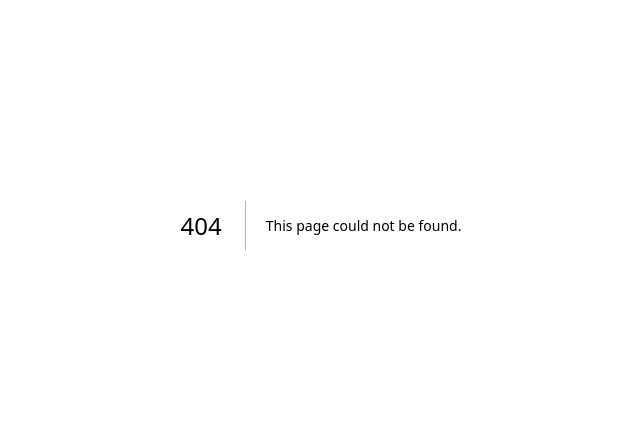
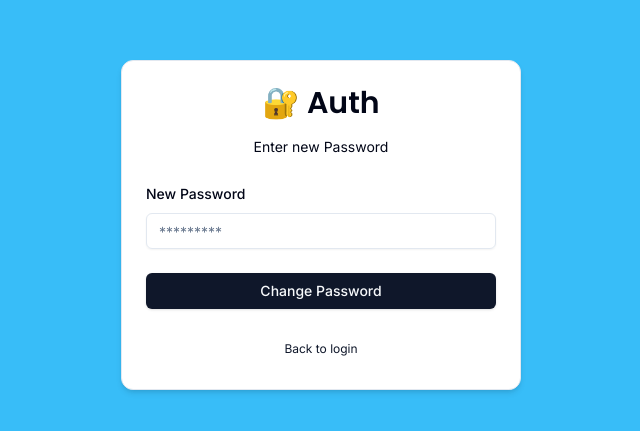
Before and after one commit to AliSherTR/Next-auth, a Next.js app: page /auth/new-password in a window 1280 px wide. Before the commit this address had no page. Shown: the part 175-606 px from the top of the page, without its empty margins (319-959 px from the left). Built offline with nearby package versions, Linux system fonts and the light colour scheme.

Commit message:
feat: password reset functionality'

```diff
--- /dev/null
+++ b/actions/new-password.ts
@@ -0,0 +1,51 @@
+"use server";
+import bcrypt from "bcryptjs";
+import { getPasswordResetTokenByToken } from "@/data/password-token";
+import { getUserByEmail } from "@/data/user";
+import { db } from "@/lib/db";
+import { NewPasswordSchema } from "@/schemas";
+import * as z from "zod";
+
+export const resetPassword = async (
+    values: z.infer<typeof NewPasswordSchema>,
+    token: string
+) => {
+    if (!token) return { error: "No token found!" };
+
+    const validatedFields = NewPasswordSchema.safeParse(values);
+
+    if (!validatedFields.success) {
+        return { error: "Invalid fields!" };
+    }
+
+    const { password } = validatedFields.data;
+
+    const exisitingToken = await getPasswordResetTokenByToken(token);
+
+    if (!exisitingToken) return { error: "Invalid token!" };
+
+    const hasExpired = new Date(exisitingToken.expires) < new Date();
+
+    if (hasExpired) {
+        return { error: "Token has expired!" };
+    }
+
+    const existingUser = await getUserByEmail(exisitingToken.email);
+
+    if (!existingUser) {
+        return { error: "Email does not exist!" };
+    }
+
+    const hashedPassword = await bcrypt.hash(password, 10);
+
+    await db.user.update({
+        where: { id: existingUser.id },
+        data: { password: hashedPassword },
+    });
+
+    await db.passwordResetToken.delete({
+        where: { id: exisitingToken.id },
+    });
+
+    return { success: "Password updated!" };
+};
--- /dev/null
+++ b/app/auth/new-password/page.tsx
@@ -0,0 +1,6 @@
+import NewPasswordForm from "@/components/auth/new-password-form";
+import React from "react";
+
+export default function NewPasswordPage() {
+    return <NewPasswordForm />;
+}
--- a/components/auth/LoginForm.tsx
+++ b/components/auth/LoginForm.tsx
@@ -44,8 +44,8 @@ export function LoginForm() {
         setSuccess("");
         startTransition(() => {
             login(values).then((data) => {
-                setError(data.error);
-                setSuccess(data.success);
+                setError(data?.error);
+                setSuccess(data?.success);
             });
         });
     };
@@ -101,13 +101,15 @@ export function LoginForm() {
                             )}
                         />
                     </div>
-                    <Link href="/auth/reset">Forgot Your password?</Link>
                     <Button
                         size={"sm"}
                         variant={"link"}
                         className="font-normal px-0"
                         asChild
-                    ></Button>
+                    >
+                        <Link href="/auth/reset">Forgot Your password? </Link>
+                    </Button>
+
                     <FormError message={error || errorUrl} />
                     <FormSuccess message={success} />
                     <Button className="w-full" type="submit">
--- /dev/null
+++ b/components/auth/new-password-form.tsx
@@ -0,0 +1,99 @@
+"use client";
+
+import * as z from "zod";
+import { useState, useTransition } from "react";
+import { useForm } from "react-hook-form";
+import { zodResolver } from "@hookform/resolvers/zod";
+
+import { NewPasswordSchema } from "@/schemas";
+
+import {
+    Form,
+    FormControl,
+    FormField,
+    FormItem,
+    FormLabel,
+    FormMessage,
+} from "@/components/ui/form";
+import { Input } from "@/components/ui/input";
+import { Button } from "@/components/ui/button";
+import { CardWrapper } from "@/components/auth/card-wrapper";
+import FormError from "@/components/form-error";
+import FormSucess from "@/components/form-success";
+import { resetPassword } from "@/actions/new-password";
+import { useSearchParams } from "next/navigation";
+
+export default function NewPasswordForm() {
+    const searchParams = useSearchParams();
+
+    const token = searchParams.get("token") as string;
+    console.log(token);
+    const [error, setError] = useState<string | undefined>("");
+    const [success, setSuccess] = useState<string | undefined>("");
+    const [isPending, startTransition] = useTransition();
+
+    const form = useForm<z.infer<typeof NewPasswordSchema>>({
+        resolver: zodResolver(NewPasswordSchema),
+        defaultValues: {
+            password: "",
+        },
+    });
+
+    const onSubmit = (values: z.infer<typeof NewPasswordSchema>) => {
+        setError("");
+        setSuccess("");
+
+        startTransition(() => {
+            resetPassword(values, token).then((data) => {
+                setError(data?.error);
+                setSuccess(data?.success);
+            });
+        });
+    };
+
+    return (
+        <CardWrapper
+            headerLabel="Enter new Password"
+            backButtonLabel="Back to login"
+            backButtonHref="/auth/login"
+        >
+            <Form {...form}>
+                <form
+                    onSubmit={form.handleSubmit(onSubmit)}
+                    className="space-y-6"
+                >
+                    <div className="space-y-4">
+                        {/* Email */}
+                        <FormField
+                            control={form.control}
+                            name="password"
+                            render={({ field }) => (
+                                <FormItem>
+                                    <FormLabel>New Password</FormLabel>
+                                    <FormControl>
+                                        <Input
+                                            {...field}
+                                            disabled={isPending}
+                                            placeholder="*********"
+                                            type="password"
+                                        />
+                                    </FormControl>
+                                    <FormMessage />
+                                </FormItem>
+                            )}
+                        />
+                    </div>
+                    <FormError message={error} />
+                    <FormSucess message={success} />
+                    <Button
+                        disabled={isPending}
+                        type="submit"
+                        className="w-full"
+                    >
+                        Change Password
+                    </Button>
+                </form>
+            </Form>
+        </CardWrapper>
+    );
+}
--- a/lib/mail.ts
+++ b/lib/mail.ts
@@ -22,7 +22,7 @@ export const sendPasswordResetEmail = async ({
     email,
     token,
 }: passwordResetParams) => {
-    const passwordResetUrl = `http://localhost:3000/auth/reset?token=${token}`;
+    const passwordResetUrl = `http://localhost:3000/auth/new-password?token=${token}`;
 
     await resend.emails.send({
         from: "onboarding@resend.dev",
--- a/routes.ts
+++ b/routes.ts
@@ -15,6 +15,7 @@ export const authRoutes = [
     "/auth/register",
     "/auth/error",
     "/auth/reset",
+    "/auth/new-password",
 ];
 
 /**
--- a/schemas/index.ts
+++ b/schemas/index.ts
@@ -26,3 +26,9 @@ export const ResetSchema = z.object({
         message: "Email is required",
     }),
 });
+
+export const NewPasswordSchema = z.object({
+    password: z.string().min(6, {
+        message: "Password must contain minimum 6 characters",
+    }),
+});
```
